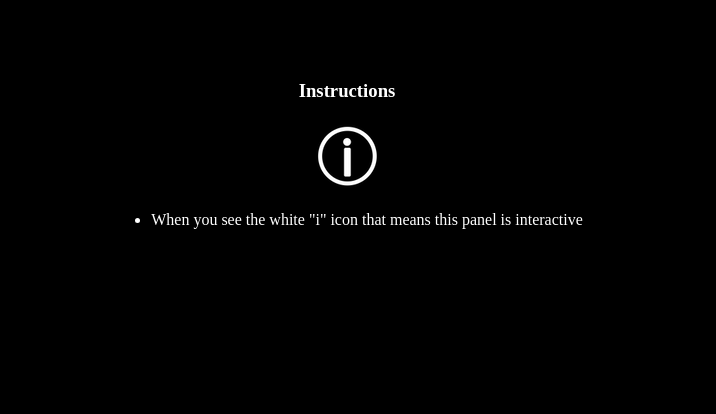
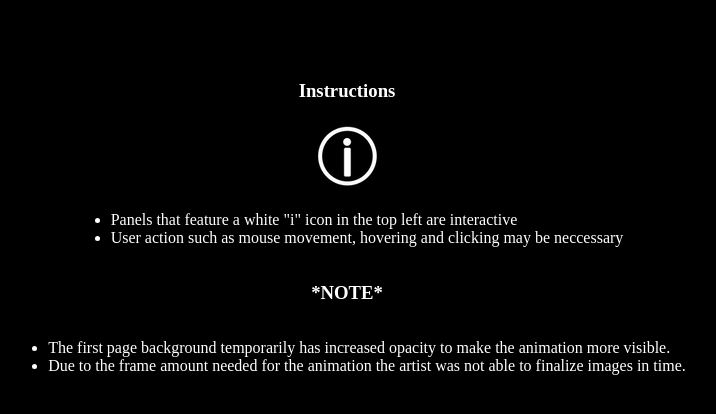
Before and after one commit to anaiahdiop/Interactive-WebComic, a website: page index.html in a window 1280 px wide. Shown: the part 104-518 px from the top of the page, without its empty margins (293-1009 px from the left). Drawn offline with Linux system fonts and the light colour scheme.

Commit message:
instructions

```diff
--- a/index.html
+++ b/index.html
@@ -14,9 +14,16 @@
         <h3>Instructions</h3>
         <img class ="icon" src="assets/indicator.png">
         <ul>
-            <li>When you see the white "i" icon that means this panel is interactive </li>
+            <li>Panels that feature a white "i" icon in the top left are interactive </li>
+            <li>User action such as mouse movement, hovering and clicking may be neccessary</li>
         </ul>
 
+        <h3> *NOTE*</h3>
+
+        <ul>
+            <li> The first page background temporarily has increased opacity to make the animation more visible.</li>
+            <li>Due to the frame amount needed for the animation the artist was not able to finalize images in time.</li>
+        </ul>
 
         <script src="index.js"></script>
 </body>
```
Also changed, not shown: Pan/pan.html (+0 -3 lines).
